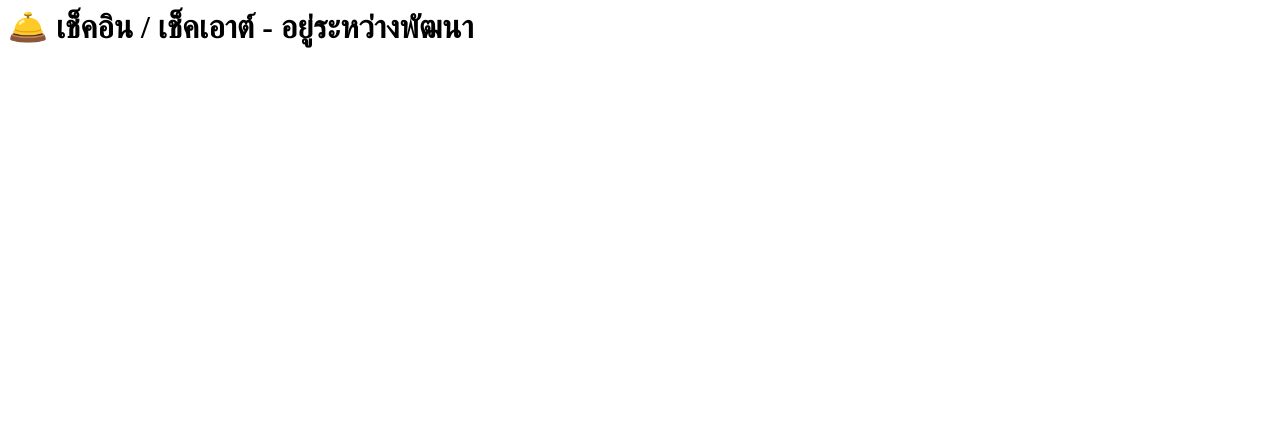
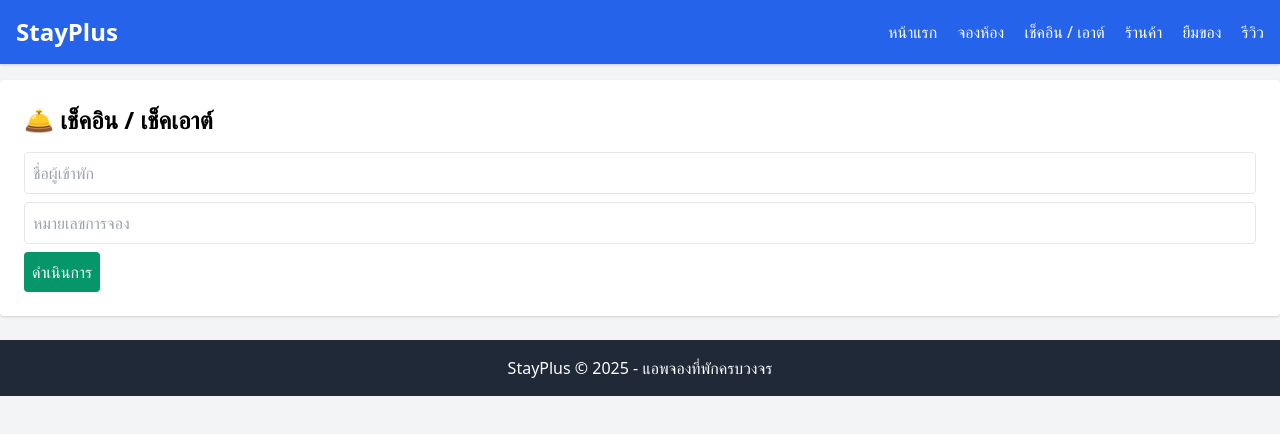
Before and after one commit to mrlovekzx/mrlovekzx.github.io, a plain HTML site: page checkin.html in a window 1280 px wide. Drawn offline with nearby package versions, Linux system fonts and the light colour scheme.

Commit message:
Add files via upload

```diff
--- a/checkin.html
+++ b/checkin.html
@@ -1 +1,37 @@
-<h1 class='text-2xl'>🛎️ เช็คอิน / เช็คเอาต์ - อยู่ระหว่างพัฒนา</h1>
+<!DOCTYPE html>
+<html lang="en">
+<head>
+  <meta charset="UTF-8" />
+  <meta name="viewport" content="width=device-width, initial-scale=1.0" />
+  <title>StayPlus</title>
+  <link href="https://cdn.jsdelivr.net/npm/tailwindcss@2.2.19/dist/tailwind.min.css" rel="stylesheet">
+</head>
+<body class="bg-gray-100 font-sans">
+  <header class="bg-blue-600 text-white p-4 shadow">
+    <div class="container mx-auto flex justify-between items-center">
+      <h1 class="text-2xl font-bold">StayPlus</h1>
+      <nav class="space-x-4">
+        <a href="index.html" class="hover:underline">หน้าแรก</a>
+        <a href="booking.html" class="hover:underline">จองห้อง</a>
+        <a href="checkin.html" class="hover:underline">เช็คอิน / เอาต์</a>
+        <a href="shop.html" class="hover:underline">ร้านค้า</a>
+        <a href="borrow.html" class="hover:underline">ยืมของ</a>
+        <a href="review.html" class="hover:underline">รีวิว</a>
+      </nav>
+    </div>
+  </header>
+  <main class="container mx-auto p-6 bg-white mt-4 rounded shadow">
+
+    <h2 class="text-2xl font-bold mb-4">🛎️ เช็คอิน / เช็คเอาต์</h2>
+    <form class="space-y-2">
+      <input type="text" placeholder="ชื่อผู้เข้าพัก" class="border p-2 rounded w-full" />
+      <input type="text" placeholder="หมายเลขการจอง" class="border p-2 rounded w-full" />
+      <button class="bg-green-600 text-white p-2 rounded">ดำเนินการ</button>
+    </form>
+
+  </main>
+  <footer class="bg-gray-800 text-white text-center p-4 mt-6">
+    StayPlus © 2025 - แอพจองที่พักครบวงจร
+  </footer>
+</body>
+</html>
```
